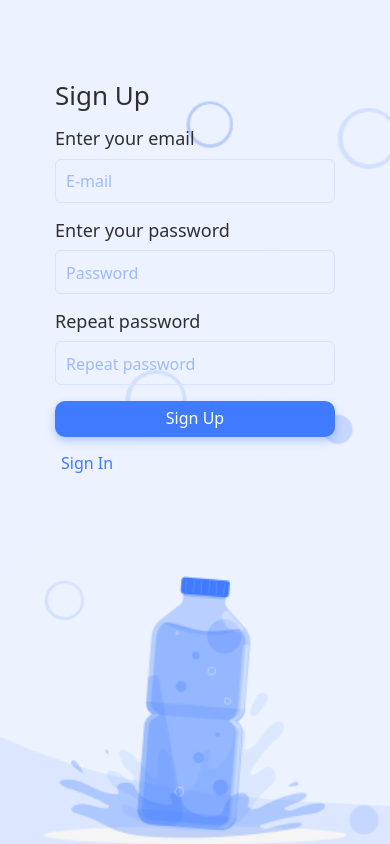
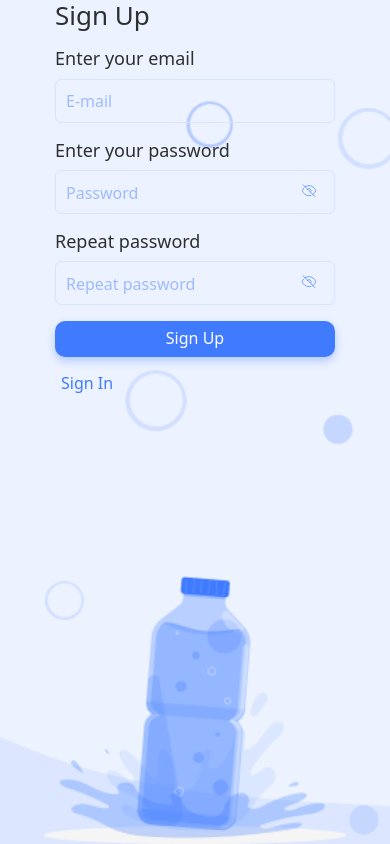
Before and after one commit to KatyaKhomenko/project-FortuneTeam06, a React (Vite) app: page /signup in a window 390 px wide. Built offline with nearby package versions, Linux system fonts and the light colour scheme.

Commit message:
add styles

```diff
--- a/src/components/AuthForm/AuthForm.jsx
+++ b/src/components/AuthForm/AuthForm.jsx
@@ -1,5 +1,5 @@
 import { ErrorMessage, Field, Form, Formik } from 'formik';
-import { useId } from 'react';
+import { useId, useState } from 'react';
 
 import css from './AuthForm.module.css';
 
@@ -15,13 +15,13 @@ const AuthForm = ({
   const emailFieldId = useId();
   const passwordFieldId = useId();
   const repeatPasswordId = useId();
+  const [showPassword, setShowPassword] = useState(false);
 
   return (
     <Formik
       initialValues={initialValues}
       validationSchema={validationSchema}
       onSubmit={(values, actions) => {
-        console.log('Formik submitting:', values);
         onSubmit(values, actions);
       }}
     >
@@ -29,7 +29,7 @@ const AuthForm = ({
         <Form className={css.form}>
           <h2 className={css.title}>{title}</h2>
           <label htmlFor={emailFieldId} className={css.label}>
-            Enter your email
+            <p>Enter your email</p>
             <Field
               id={emailFieldId}
               className={css.input}
@@ -44,14 +44,39 @@ const AuthForm = ({
             />
           </label>
           <label htmlFor={passwordFieldId} className={css.label}>
-            Enter your password
+            <p>Enter your password</p>
+
+            <div className={css.cont}>
               <Field
                 id={passwordFieldId}
                 className={css.input}
-              type="password"
+                type={showPassword ? 'text' : 'password'}
                 name="password"
                 placeholder="Password"
               />
+
+              <button
+                className={css.eye}
+                type="button"
+                onClick={() => setShowPassword(!showPassword)}
+              >
+                {showPassword ? (
+                  <svg className={css.eyeIcon}>
+                    <use
+                      className={css.eyeIcon}
+                      href="/src/assets/icons/sprite.svg#icon-eye"
+                    ></use>
+                  </svg>
+                ) : (
+                  <svg className={css.eyeIcon}>
+                    <use
+                      className={css.eyeIcon}
+                      href="/src/assets/icons/sprite.svg#icon-eye-slash"
+                    ></use>
+                  </svg>
+                )}
+              </button>
+            </div>
             <ErrorMessage
               className={css.errorMessage}
               name="password"
@@ -61,17 +86,45 @@ const AuthForm = ({
           {title === 'Sign Up' && (
             <>
               <label htmlFor={repeatPasswordId} className={css.label}>
-                Repeat password
+                <p>Repeat password</p>
+
+                <div className={css.cont}>
                   <Field
                     id={repeatPasswordId}
                     className={css.input}
-                  type="password"
+                    type={showPassword ? 'text' : 'password'}
                     name="repeatPassword"
                     placeholder="Repeat password"
                   />
+                  <button
+                    className={css.eye}
+                    type="button"
+                    onClick={() => setShowPassword(!showPassword)}
+                  >
+                    {showPassword ? (
+                      <svg className={css.eyeIcon}>
+                        <use
+                          width="16px"
+                          height="16px"
+                          className={css.eyeIcon}
+                          href="/src/assets/icons/sprite.svg#icon-eye"
+                        ></use>
+                      </svg>
+                    ) : (
+                      <svg className={css.eyeIcon}>
+                        <use
+                          width="16px"
+                          height="16px"
+                          className={css.eyeIcon}
+                          href="/src/assets/icons/sprite.svg#icon-eye-slash"
+                        ></use>
+                      </svg>
+                    )}
+                  </button>
+                </div>
                 <ErrorMessage
                   className={css.errorMessage}
-                  name="repeatPasswordId"
+                  name="repeatPassword"
                   component="span"
                 />
               </label>
@@ -79,8 +132,7 @@ const AuthForm = ({
           )}
 
           <button type="submit" className={css.submit}>
-            {' '}
-            {submitText}{' '}
+            {submitText}
           </button>
 
           {extraButton && <div className={css.extrabtn}>{extraButton}</div>}
--- a/src/components/AuthForm/AuthForm.module.css
+++ b/src/components/AuthForm/AuthForm.module.css
@@ -1,11 +1,21 @@
+h1,
+h2,
+h3,
+h4,
+h5,
+h6,
+p {
+  margin: 0;
+}
+p {
+  margin-bottom: 8px;
+}
 .container {
   background-color: transparent;
   position: relative;
   height: 100vh;
   width: 100vw;
   overflow: hidden;
-  /* padding: 0;
-  margin: 0; */
 
   background-image: image-set(
       url('../../assets/img/signin/bubbles_signin_mobile_1x.png') 1x,
@@ -27,10 +37,8 @@
   justify-content: center;
   flex-direction: column;
   max-width: 280px;
-  /* max-height: 304px; */
-  /* margin: auto; */
-  /* padding: 16px; */
-  margin: 80px auto 24px;
+  gap: 16px;
+  margin: auto;
 }
 
 .title {
@@ -39,19 +47,38 @@
   line-height: 1.2;
   color: #2f2f2f;
   margin: 0;
-  margin-bottom: 16px;
 }
 
 .label {
-  /* display:block; */
   position: relative;
   font-weight: 400;
   font-size: 18px;
   line-height: 1.3;
   color: #2f2f2f;
-  /* margin-bottom: 8px; */
-  /* margin-top: 16px; */
-  padding-bottom: 16px;
+}
+
+.cont {
+  position: relative;
+  display: flex;
+  justify-content: center;
+  align-items: center;
+}
+
+.eye {
+  position: absolute;
+  right: 12px;
+  top: 50%;
+  transform: translateY(-50%);
+  cursor: pointer;
+  background-color: transparent;
+  border: none;
+}
+.eyeIcon {
+  stroke-width: 1px;
+  stroke: #407bff;
+  fill: none;
+  width: 16px;
+  height: 16px;
 }
 
 .input {
@@ -64,7 +91,6 @@
   width: 100%;
   max-width: 280px;
   max-height: 44px;
-  margin-top: 8px;
 }
 
 .input::placeholder {
@@ -80,12 +106,10 @@
 }
 
 .errorMessage {
-  position: absolute;
   font-weight: 400;
   font-size: 14px;
   line-height: 1.2;
   color: #ef5050;
-  margin-top: 54px;
   left: 3px;
 }
 
@@ -103,8 +127,6 @@
   text-align: center;
   cursor: pointer;
   color: #ffffff;
-  /* margin: 16px 0; */
-  margin-bottom: 16px;
   transition: background-color 0.3s ease;
 }
 
@@ -121,19 +143,10 @@
   line-height: 1.2;
   cursor: pointer;
   transition: color 0.3s ease;
-  /* padding-bottom: 8px; */
 }
 
 .extrabtn button:hover {
   color: #ff9d43;
-}
-
-.eye {
-  position: absolute;
-  right: 12px;
-  top: 50%;
-  transform: translateY(-50%);
-  cursor: pointer;
 }
 
 @media (min-width: 768px) {
@@ -164,10 +177,6 @@
     max-width: 100%;
   }
 
-  .errorMessage {
-    margin-top: 50px;
-  }
-
   .label {
     font-size: 18px;
   }
@@ -181,6 +190,7 @@
     font-size: 18px;
     line-height: 1.3;
     text-align: center;
+    max-height: 44px;
   }
 }
 
@@ -210,15 +220,11 @@
   }
 
   .input {
-    max-height: 46px;
-    /* max-width: 384px; */
+    max-height: 44px;
   }
 
   .submit {
     max-width: 384px;
-    max-height: 44px;
-  }
-  .submit {
     padding: 12px 30px;
   }
 }
--- a/src/components/SignUpAuthForm/SignUpAuthForm.jsx
+++ b/src/components/SignUpAuthForm/SignUpAuthForm.jsx
@@ -3,41 +3,37 @@ import { useDispatch, useSelector } from 'react-redux';
 import toast from 'react-hot-toast';
 
 import AuthForm from '../AuthForm/AuthForm';
-import { register } from '../../redux/auth/operations';
+import { login, register } from '../../redux/auth/operations';
 import { validationRegisterSchema } from '../../utils/schema';
 import { useEffect, useState } from 'react';
-import { selectError } from '../../redux/auth/selectors';
+import { selectError } from '../../redux/auth/selectors.js';
 
 const INITIAL_VALUES = { email: '', password: '', repeatPassword: '' };
 
 const SignUpAuthForm = () => {
   const dispatch = useDispatch();
   const navigate = useNavigate();
+  const [sendForm, setSendForm] = useState(false);
   const error = useSelector(selectError);
-  // const [sendForm, setSendForm] = useState(false);
 
   const handleSubmit = async (values, actions) => {
     delete values.repeatPassword;
-    console.log(values);
-    console.log(error);
 
+    await dispatch(register(values));
+    setSendForm(true);
+    actions.resetForm();
+  };
 
-    try {
-       dispatch(register(values))
-
-      // setSendForm(true);
-      actions.resetForm();
-    } catch (err) {
-      toast.error('Registration failed');
+  useEffect(() => {
+    if (sendForm && error) {
+      setSendForm(false);
+      // toast.error('This email is already in use');
+      alert('This email is already in use');
+    } else if (sendForm && !error) {
+      navigate('/signin');
     }
-  };
-  // useEffect(() => {
-  //   if (sendForm && !'error') {
-  //   } else if (sendForm && !!'error') {
-  //     navigate('/signin');
-  //   }
-  //   setSendForm(false);
-  // }, [sendForm, navigate]);
+    setSendForm(false);
+  }, [sendForm, error, navigate]);
 
   return (
     <AuthForm
--- a/src/redux/auth/operations.js
+++ b/src/redux/auth/operations.js
@@ -17,10 +17,9 @@ export const register = createAsyncThunk(
   'auth/register',
   async (formData, thunkApi) => {
     try {
-      const { data } = await authInstance.post('/auth/register', formData);
+      const {data} = await authInstance.post('/auth/register', formData);
 
-      setToken(data.data.accessToken);
-      return data.data.user;
+      return data.user;
     } catch (error) {
       return thunkApi.rejectWithValue(error.message);
     }
--- a/src/redux/auth/slice.js
+++ b/src/redux/auth/slice.js
@@ -21,6 +21,7 @@ const handlePending = state => {
 const handleRejected = (state, action) => {
   state.isLoading = false;
   state.error = action.payload;
+  state.user = null
 };
 
 export const authSlice = createSlice({
@@ -32,8 +33,7 @@ export const authSlice = createSlice({
       .addCase(register.fulfilled, (state, action) => {
         state.isLoading = false;
         state.isLoggedIn = true;
-        state.token = action.payload.token;
-        state.user = action.payload.user;
+        state.user = action.payload;
       })
       .addCase(register.rejected, handleRejected)
       .addCase(login.pending, handlePending)
--- a/src/redux/store.js
+++ b/src/redux/store.js
@@ -19,7 +19,7 @@ import { monthWaterReducer } from './monthWater/slice';
 const authConfig = {
   key: 'auth',
   storage,
-  whitelist: ['token'],
+  // whitelist: ['token'],
 };
 
 export const store = configureStore({
```
Lines whose indentation alone changed are shown as unchanged.
